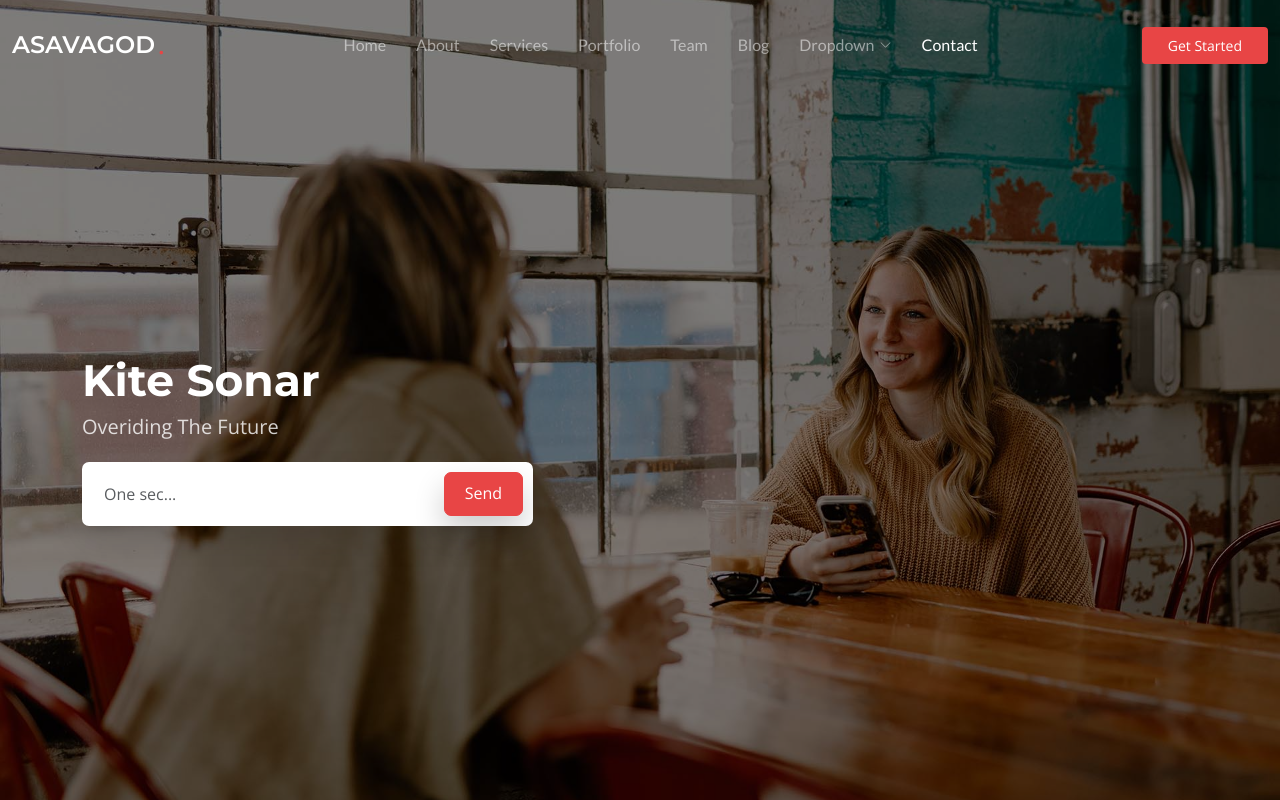
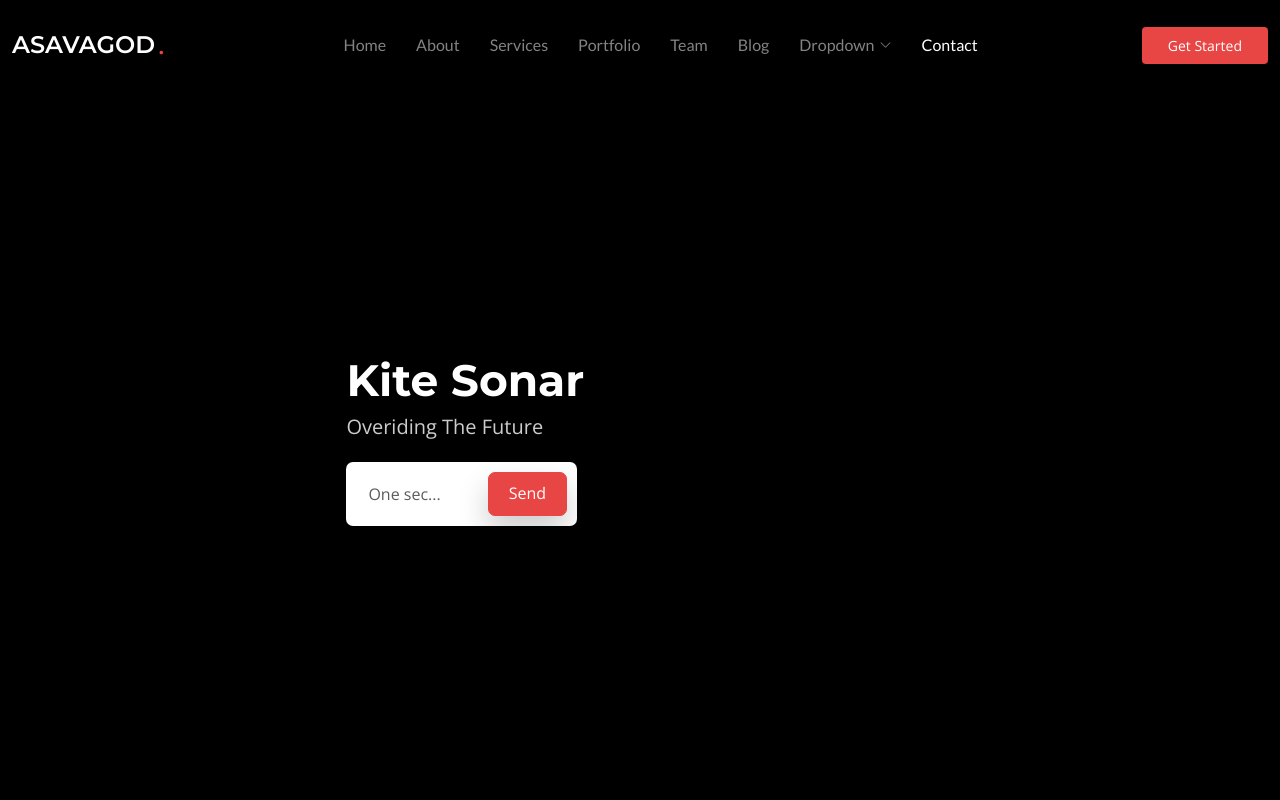
Before and after one commit to foremily/saveior, a plain HTML site: page index.html in a window 1280 px wide. Shown: the top 800 px of the page. Drawn offline with nearby package versions, Linux system fonts and the light colour scheme.

Commit message:
Update index.html

```diff
--- a/index.html
+++ b/index.html
@@ -91,9 +91,7 @@
 
     <!-- Hero Section - Home Page -->
     <section id="hero" class="hero">
-
-      <img src="assets/img/hero-bg.jpg" alt="" data-aos="fade-in">
-
+      <div id="0">
       <div class="container">
         <div class="row">
           <div class="col-lg-10">
@@ -108,6 +106,7 @@
           </div>
         </div>
       </div>
+    </div>
 
     </section><!-- End Hero Section -->
 
```
